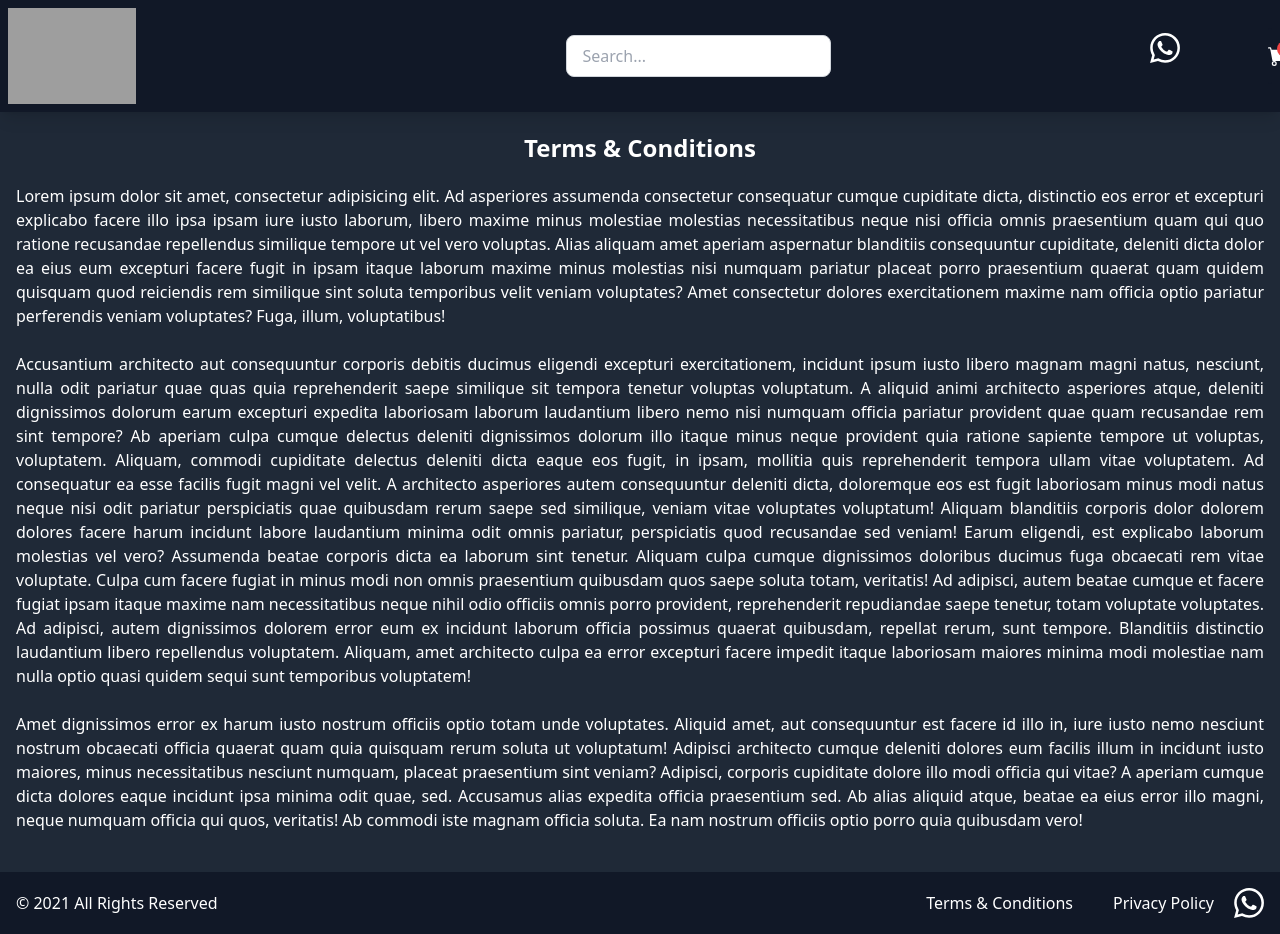
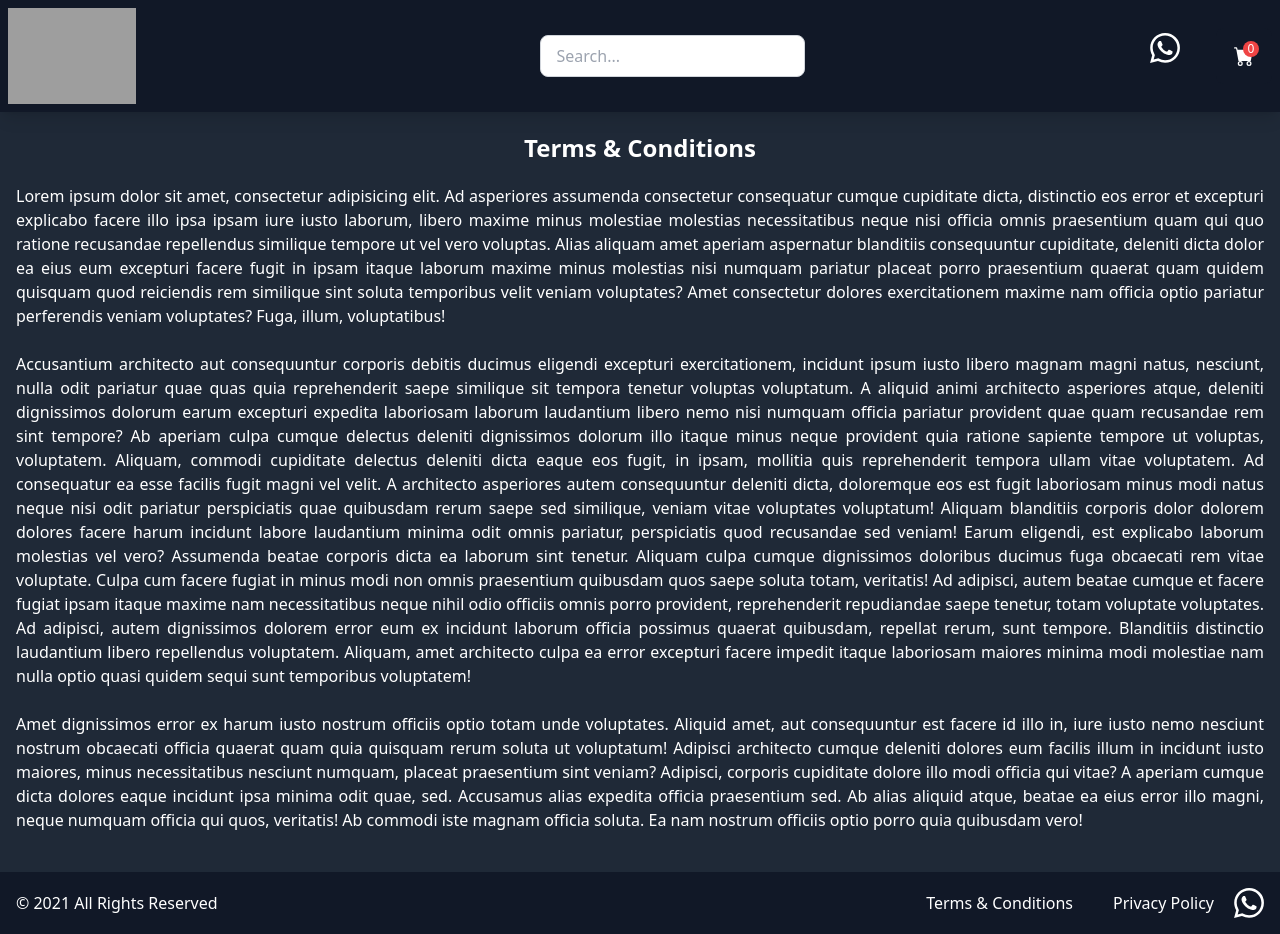
Before and after one commit to Zenith1997/client_project_001, a React (Create React App) app in the folder client/: page /terms in a window 1280 px wide. Built offline with nearby package versions, Linux system fonts and the light colour scheme; grey boxes are pictures that could not be loaded.

Commit message:
fixed alignment issue for whatsapp icon in header

```diff
--- a/client/src/components/Header.jsx
+++ b/client/src/components/Header.jsx
@@ -34,7 +34,7 @@ const Header = ({ setViewCart }) => {
 
     const handleSearch = () => {
 
-        if(searchTerm === null || searchTerm.length <= 2){
+        if (searchTerm === null || searchTerm.length <= 2) {
             dispatch(setFilteredProducts([...products]));
         }
 
@@ -71,7 +71,7 @@ const Header = ({ setViewCart }) => {
                                     className="border border-gray-300 rounded-lg px-4 py-2 mr-2 focus:outline-none focus:ring focus:border-blue-500"
                                 />
                             </form>
-                        ): <></>}
+                        ) : <></>}
                         <div className="relative">
                             <div
                                 onClick={() => setViewMenu(!viewMenu)}
@@ -135,7 +135,7 @@ const Header = ({ setViewCart }) => {
                             />
                         </form>
                         <div
-                            className="flex items-center w-1 h-14 rounded-lg bg-gray-900 hover:bg-gray-800 cursor-pointer grid place-items-center"
+                            className="flex items-center w-14 h-14 rounded-lg bg-gray-900 hover:bg-gray-800 cursor-pointer grid place-items-center"
                             onClick={() => setViewCart(true)}
                         >
                             <button className="relative">
@@ -149,10 +149,8 @@ const Header = ({ setViewCart }) => {
 
                                 />
                             </button>
-                            <div className='absolute top-[33px] right-[100px] flex items-center justify-center'><Link to= {"/contact"} className="text-white text-3xl hover:text-gray-400"><SiWhatsapp /></Link></div>
                         </div>
-
-
+                        <div className='absolute top-[33px] right-[100px] flex items-center justify-center'><Link to= {"/contact"} className="text-white text-3xl hover:text-gray-400"><SiWhatsapp /></Link></div>
                     </>
                 )}
             </div>
```
